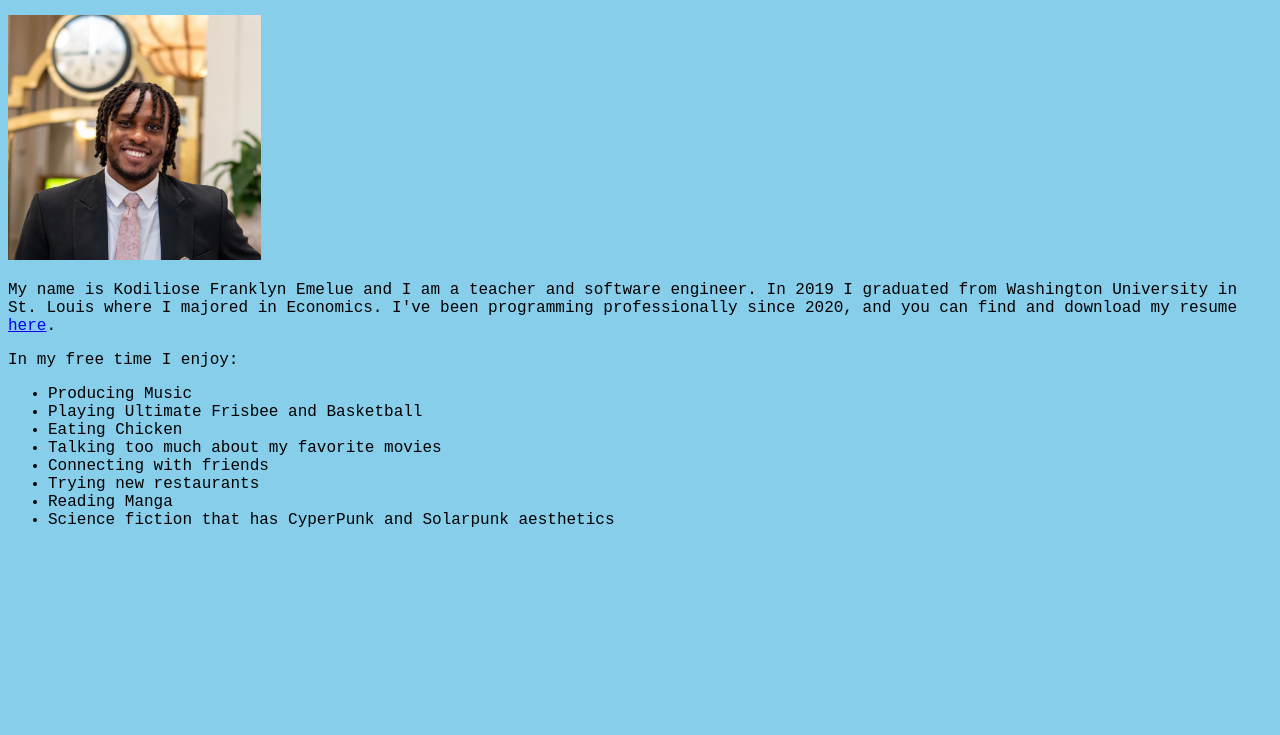
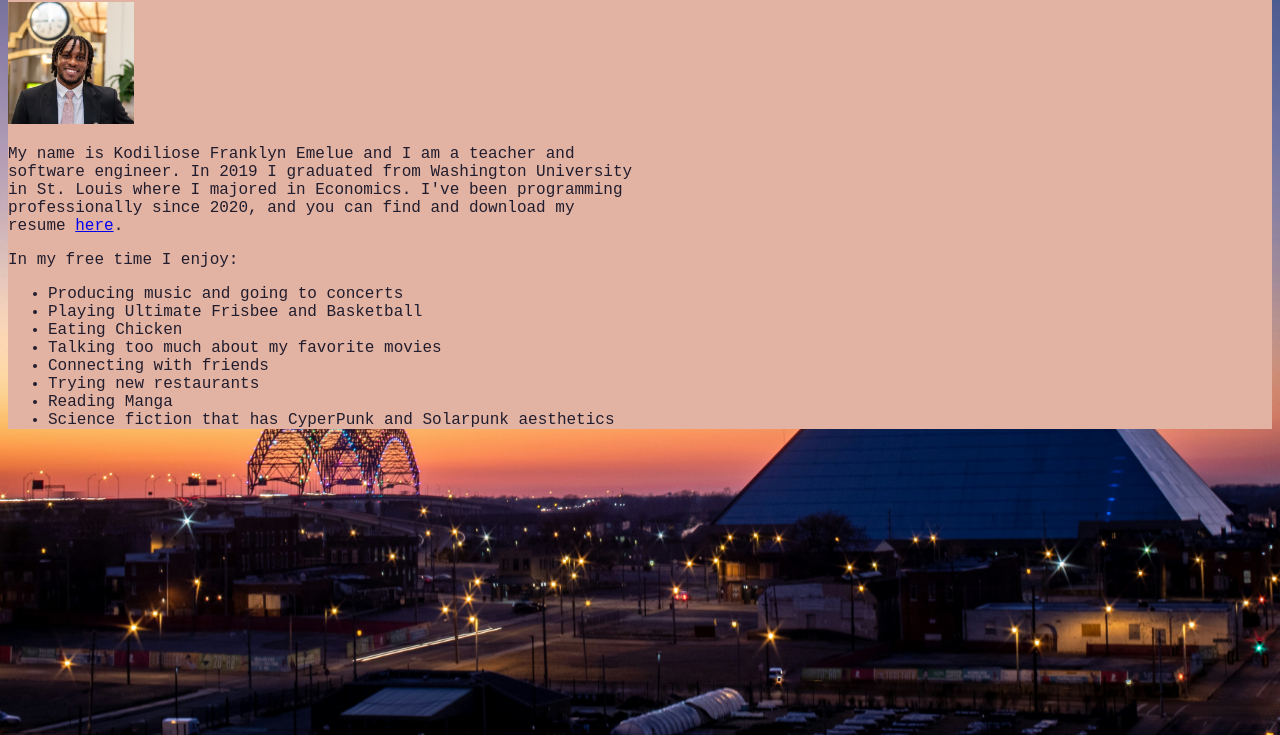
Before and after one commit to kfemelue/about-me, a plain HTML site: page index.html in a window 1280 px wide. Shown: the part 65-800 px from the top of the page. Drawn offline with Linux system fonts and the light colour scheme.

Commit message:
Update about me info, align content

```diff
--- a/index.html
+++ b/index.html
@@ -7,8 +7,8 @@
     <title>About Me</title>
 </head>
 <body>
-    <h1>About me</h1>
-    <article>
+    <article id="about-me-content">
+        <h1>About me</h1>
         <section id="photo-section">
             <img id="photo" src="public/images/IMG_0597.jpeg" alt="my profile photo">
         </section>
@@ -18,7 +18,7 @@
         <section id="hobbies">
             <p id="hobbies">In my free time I enjoy:</p>
             <ul id="hobbies-list">
-                <li>Producing Music</li>
+                <li>Producing music and going to concerts</li>
                 <li>Playing Ultimate Frisbee and Basketball</li>
                 <li>Eating Chicken</li>
                 <li>Talking too much about my favorite movies</li>
--- a/styles.css
+++ b/styles.css
@@ -1,26 +1,37 @@
 body {
-    background-color: skyblue;
-    /* background-image: url("./public/images/joshua-j-cotten-btgICo2Heyg-unsplash.jpg"); */
+    background-image: url("./public/images/joshua-j-cotten-btgICo2Heyg-unsplash.jpg");
     background-size: 100%;
-    color: black;
+    background-repeat: no-repeat;
+    background-size: cover;
+}
+#about-me-content {
+    background-color: #E2B3A3;
+    color: #211D2E;
+}
+h1 {
     font-family: 'Courier New', Courier, monospace;
+}
+section{
+    font-family: 'Courier New', Courier, monospace;
+    width: 50%;
+    align-self: center;
 }
 img {
     height: 20%;
     width: 20%;
 }
-.blurb {
+/* #blurb {
     justify-content: center;
-}
-.blurb-content{
+} */
+/* #blurb-content{
     text-align: center;
-}
-/* .hobbies {
+} */
+/* #hobbies {
 
 }
-.hobbies-list {
+#hobbies-list {
 
 }
-.article {
+#article {
 
 } */
```
